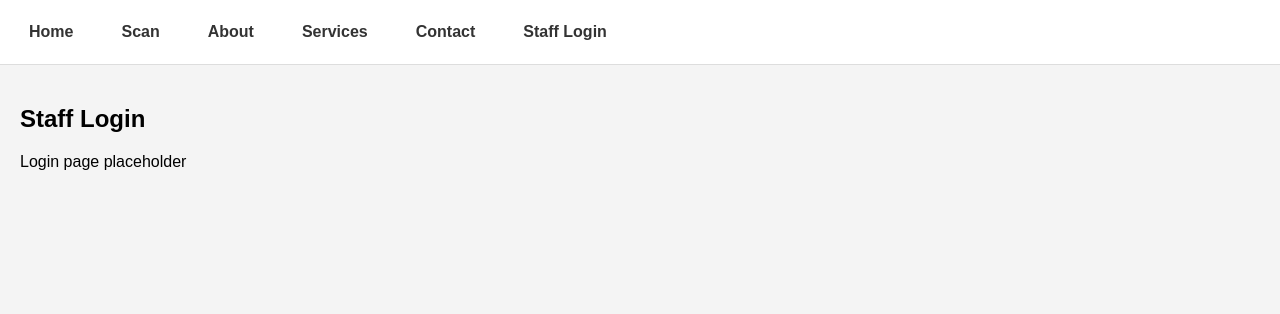
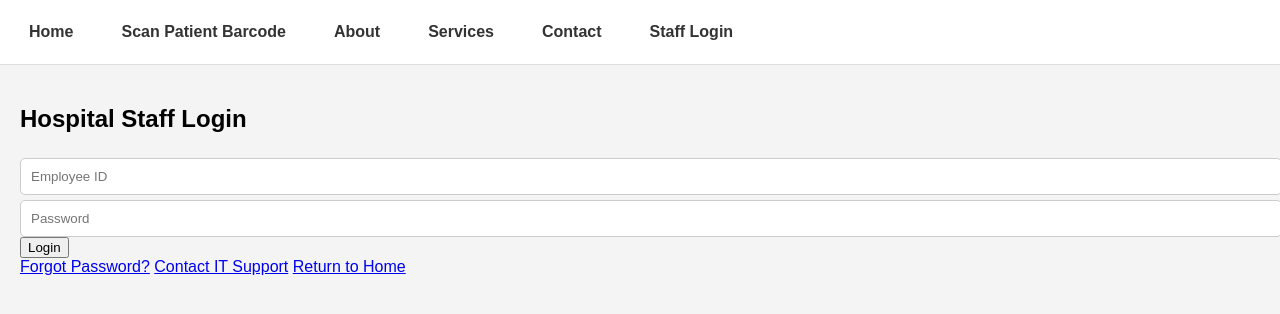
Before and after one commit to malath1237891-sudo/qr-client-system, a plain HTML site: page login.html in a window 1280 px wide. Drawn offline with Linux system fonts and the light colour scheme.

Commit message:
Update login.html

```diff
--- a/login.html
+++ b/login.html
@@ -1,10 +1,36 @@
-<!DOCTYPE html><html><head><link rel='stylesheet' href='style.css'><title>Login</title></head><body>
-<div class='nav'>
- <a href='index.html'>Home</a>
- <a href='scan.html'>Scan</a>
- <a href='about.html'>About</a>
- <a href='services.html'>Services</a>
- <a href='contact.html'>Contact</a>
- <a href='login.html'>Staff Login</a>
-</div>
-<div class='container'><h2>Staff Login</h2>Login page placeholder</div></body></html>
+<!DOCTYPE html>
+<html lang="en">
+<head>
+    <meta charset="UTF-8">
+    <title>Hospital Staff Login</title>
+    <link rel="stylesheet" href="style.css">
+</head>
+
+<body>
+
+    <div class="nav">
+        <a href="index.html">Home</a>
+        <a href="scan.html">Scan Patient Barcode</a>
+        <a href="about.html">About</a>
+        <a href="services.html">Services</a>
+        <a href="contact.html">Contact</a>
+        <a class="active" href="login.html">Staff Login</a>
+    </div>
+
+    <div class="container center">
+        <h2>Hospital Staff Login</h2>
+
+        <input type="text" placeholder="Employee ID">
+        <input type="password" placeholder="Password">
+
+        <button class="big-btn">Login</button>
+
+        <div class="links">
+            <a href="#">Forgot Password?</a>
+            <a href="#">Contact IT Support</a>
+            <a href="index.html">Return to Home</a>
+        </div>
+    </div>
+
+</body>
+</html>
```
